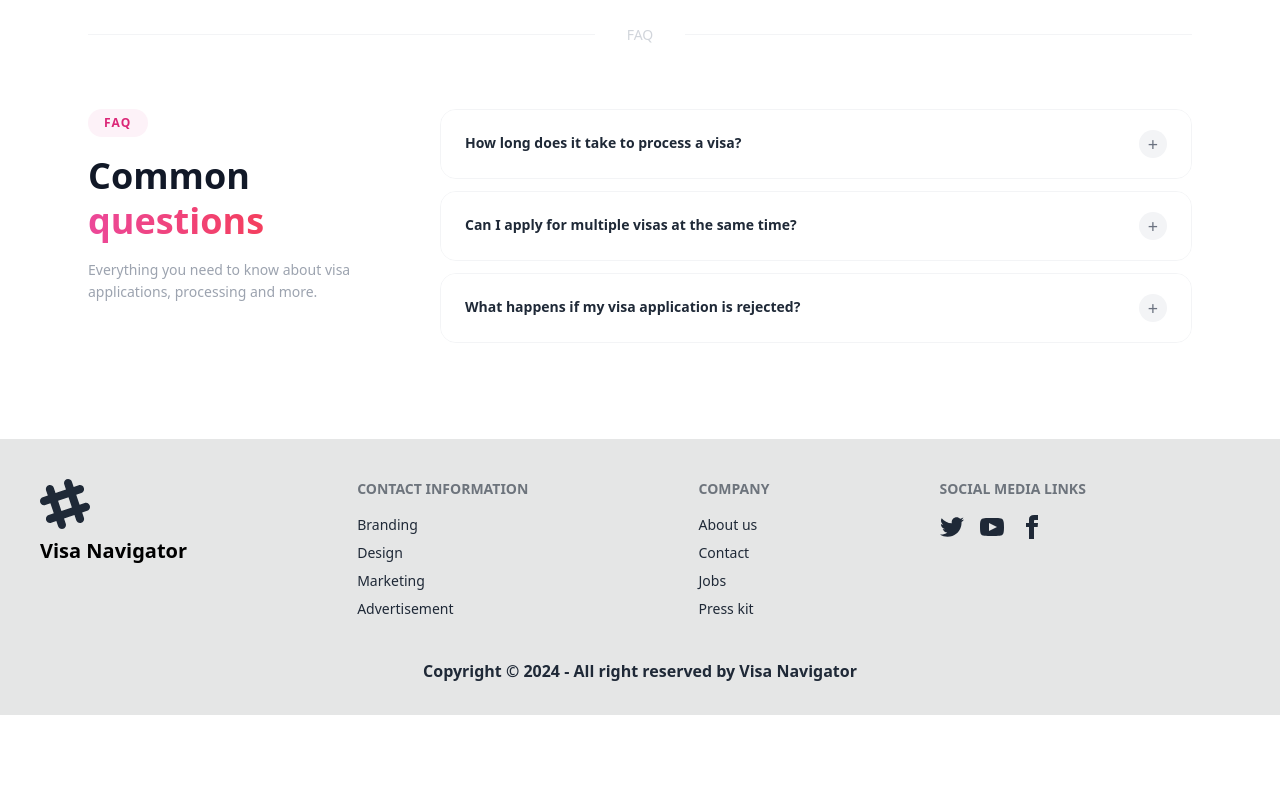
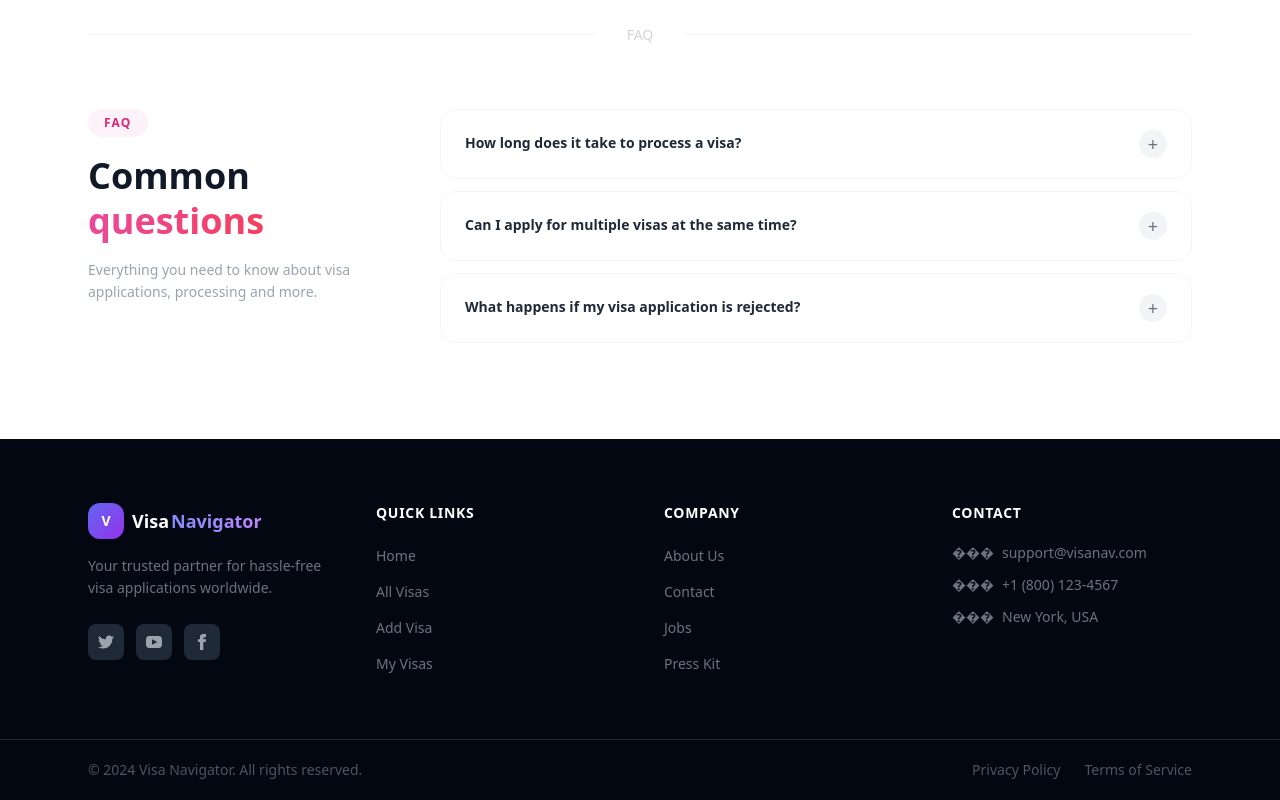
Before and after one commit to rasel3980/visa-navigator, a React (Vite) app: page / in a window 1280 px wide. Shown: the part 2267-3067 px from the top of the page. Before the commit the page ends 2982 px from the top, so only its background shows below. Built offline with nearby package versions, Linux system fonts and the light colour scheme; no server answers.

Commit message:
Update Footer design

```diff
--- a/src/Components/Footer.tsx
+++ b/src/Components/Footer.tsx
@@ -1,80 +1,109 @@
 
+import { NavLink } from 'react-router-dom';
+
+interface SocialLink {
+  label: string;
+  icon: string;
+}
+
+const socials: SocialLink[] = [
+  {
+    label: "Twitter",
+    icon: "M24 4.557c-.883.392-1.832.656-2.828.775 1.017-.609 1.798-1.574 2.165-2.724-.951.564-2.005.974-3.127 1.195-.897-.957-2.178-1.555-3.594-1.555-3.179 0-5.515 2.966-4.797 6.045-4.091-.205-7.719-2.165-10.148-5.144-1.29 2.213-.669 5.108 1.523 6.574-.806-.026-1.566-.247-2.229-.616-.054 2.281 1.581 4.415 3.949 4.89-.693.188-1.452.232-2.224.084.626 1.956 2.444 3.379 4.6 3.419-2.07 1.623-4.678 2.348-7.29 2.04 2.179 1.397 4.768 2.212 7.548 2.212 9.142 0 14.307-7.721 13.995-14.646.962-.695 1.797-1.562 2.457-2.549z",
+  },
+  {
+    label: "YouTube",
+    icon: "M19.615 3.184c-3.604-.246-11.631-.245-15.23 0-3.897.266-4.356 2.62-4.385 8.816.029 6.185.484 8.549 4.385 8.816 3.6.245 11.626.246 15.23 0 3.897-.266 4.356-2.62 4.385-8.816-.029-6.185-.484-8.549-4.385-8.816zm-10.615 12.816v-8l8 3.993-8 4.007z",
+  },
+  {
+    label: "Facebook",
+    icon: "M9 8h-3v4h3v12h5v-12h3.642l.358-4h-4v-1.667c0-.955.192-1.333 1.115-1.333h2.885v-5h-3.808c-3.596 0-5.192 1.583-5.192 4.615v3.385z",
+  },
+];
 
 const Footer = () => {
-    return (
-        < div className='bg-base-300 text-base-content'>
-        <footer className="footer p-10">
-  <nav>
-  <svg
-      width="50"
-      height="50"
-      viewBox="0 0 24 24"
-      xmlns="http://www.w3.org/2000/svg"
-      fillRule="evenodd"
-      clipRule="evenodd"
-      className="fill-current">
-      <path
-        d="M22.672 15.226l-2.432.811.841 2.515c.33 1.019-.209 2.127-1.23 2.456-1.15.325-2.148-.321-2.463-1.226l-.84-2.518-5.013 1.677.84 2.517c.391 1.203-.434 2.542-1.831 2.542-.88 0-1.601-.564-1.86-1.314l-.842-2.516-2.431.809c-1.135.328-2.145-.317-2.463-1.229-.329-1.018.211-2.127 1.231-2.456l2.432-.809-1.621-4.823-2.432.808c-1.355.384-2.558-.59-2.558-1.839 0-.817.509-1.582 1.327-1.846l2.433-.809-.842-2.515c-.33-1.02.211-2.129 1.232-2.458 1.02-.329 2.13.209 2.461 1.229l.842 2.515 5.011-1.677-.839-2.517c-.403-1.238.484-2.553 1.843-2.553.819 0 1.585.509 1.85 1.326l.841 2.517 2.431-.81c1.02-.33 2.131.211 2.461 1.229.332 1.018-.21 2.126-1.23 2.456l-2.433.809 1.622 4.823 2.433-.809c1.242-.401 2.557.484 2.557 1.838 0 .819-.51 1.583-1.328 1.847m-8.992-6.428l-5.01 1.675 1.619 4.828 5.011-1.674-1.62-4.829z"></path>
-    </svg>
-    <h6 className="font-bold text-black text-xl ">Visa Navigator</h6>
-  </nav>
-  <nav>
-    <h6 className="footer-title">Contact information</h6>
-    <a className="link link-hover">Branding</a>
-    <a className="link link-hover">Design</a>
-    <a className="link link-hover">Marketing</a>
-    <a className="link link-hover">Advertisement</a>
-  </nav>
-  <nav>
-    <h6 className="footer-title">Company</h6>
-    <a className="link link-hover">About us</a>
-    <a className="link link-hover">Contact</a>
-    <a className="link link-hover">Jobs</a>
-    <a className="link link-hover">Press kit</a>
-  </nav>
-  <nav>
-    <h6 className="footer-title">social media links</h6>
-    <div className="grid grid-flow-col gap-4">
-      <a>
-        <svg
-          xmlns="http://www.w3.org/2000/svg"
-          width="24"
-          height="24"
-          viewBox="0 0 24 24"
-          className="fill-current">
-          <path
-            d="M24 4.557c-.883.392-1.832.656-2.828.775 1.017-.609 1.798-1.574 2.165-2.724-.951.564-2.005.974-3.127 1.195-.897-.957-2.178-1.555-3.594-1.555-3.179 0-5.515 2.966-4.797 6.045-4.091-.205-7.719-2.165-10.148-5.144-1.29 2.213-.669 5.108 1.523 6.574-.806-.026-1.566-.247-2.229-.616-.054 2.281 1.581 4.415 3.949 4.89-.693.188-1.452.232-2.224.084.626 1.956 2.444 3.379 4.6 3.419-2.07 1.623-4.678 2.348-7.29 2.04 2.179 1.397 4.768 2.212 7.548 2.212 9.142 0 14.307-7.721 13.995-14.646.962-.695 1.797-1.562 2.457-2.549z"></path>
-        </svg>
-      </a>
-      <a>
-        <svg
-          xmlns="http://www.w3.org/2000/svg"
-          width="24"
-          height="24"
-          viewBox="0 0 24 24"
-          className="fill-current">
-          <path
-            d="M19.615 3.184c-3.604-.246-11.631-.245-15.23 0-3.897.266-4.356 2.62-4.385 8.816.029 6.185.484 8.549 4.385 8.816 3.6.245 11.626.246 15.23 0 3.897-.266 4.356-2.62 4.385-8.816-.029-6.185-.484-8.549-4.385-8.816zm-10.615 12.816v-8l8 3.993-8 4.007z"></path>
-        </svg>
-      </a>
-      <a>
-        <svg
-          xmlns="http://www.w3.org/2000/svg"
-          width="24"
-          height="24"
-          viewBox="0 0 24 24"
-          className="fill-current">
-          <path
-            d="M9 8h-3v4h3v12h5v-12h3.642l.358-4h-4v-1.667c0-.955.192-1.333 1.115-1.333h2.885v-5h-3.808c-3.596 0-5.192 1.583-5.192 4.615v3.385z"></path>
-        </svg>
-      </a>
-    </div>
-  </nav>
-</footer>
-<p className='flex justify-center pb-8 font-bold'>Copyright © {new Date().getFullYear()} - All right reserved by Visa Navigator</p>
+  return (
+    <footer className="bg-gray-950 text-gray-400">
+      <div className="max-w-6xl mx-auto px-6 py-16">
+        <div className="grid grid-cols-1 md:grid-cols-4 gap-12">
+          <div className="md:col-span-1">
+            <div className="flex items-center gap-2 mb-4">
+              <div className="w-9 h-9 rounded-xl bg-gradient-to-br from-indigo-500 to-purple-600 flex items-center justify-center">
+                <span className="text-white font-bold text-sm">V</span>
+              </div>
+              <div>
+                <span className="text-white font-bold text-lg">Visa</span>
+                <span className="bg-gradient-to-r from-indigo-400 to-purple-400 bg-clip-text text-transparent font-bold text-lg ml-0.5">Navigator</span>
+              </div>
+            </div>
+            <p className="text-gray-500 text-sm leading-relaxed mb-6">
+              Your trusted partner for hassle-free visa applications worldwide.
+            </p>
+            <div className="flex gap-3">
+              {socials.map((social) => (
+                <a key={social.label} href="#" aria-label={social.label}
+                  className="w-9 h-9 bg-gray-800 hover:bg-indigo-600 rounded-lg flex items-center justify-center transition-all duration-300 hover:-translate-y-0.5 group">
+                  <svg xmlns="http://www.w3.org/2000/svg" width="16" height="16" viewBox="0 0 24 24"
+                    className="fill-gray-400 group-hover:fill-white transition-colors">
+                    <path d={social.icon} />
+                  </svg>
+                </a>
+              ))}
+            </div>
+          </div>
 
-</div>
-    );
+          <div>
+            <h6 className="text-white font-semibold text-sm mb-5 tracking-wider uppercase">Quick Links</h6>
+            <ul className="space-y-3">
+              {[{ to: '/', label: 'Home' }, { to: '/all visas', label: 'All Visas' }, { to: '/add visa', label: 'Add Visa' }, { to: '/my add visas', label: 'My Visas' }].map((link) => (
+                <li key={link.to}>
+                  <NavLink to={link.to} className="text-gray-500 hover:text-indigo-400 text-sm transition-colors duration-200 inline-block">
+                    {link.label}
+                  </NavLink>
+                </li>
+              ))}
+            </ul>
+          </div>
+
+          <div>
+            <h6 className="text-white font-semibold text-sm mb-5 tracking-wider uppercase">Company</h6>
+            <ul className="space-y-3">
+              {['About Us', 'Contact', 'Jobs', 'Press Kit'].map((item) => (
+                <li key={item}>
+                  <a href="#" className="text-gray-500 hover:text-indigo-400 text-sm transition-colors duration-200 inline-block">{item}</a>
+                </li>
+              ))}
+            </ul>
+          </div>
+
+          <div>
+            <h6 className="text-white font-semibold text-sm mb-5 tracking-wider uppercase">Contact</h6>
+            <ul className="space-y-3">
+              {[{ icon: "���", text: "support@visanav.com" }, { icon: "���", text: "+1 (800) 123-4567" }, { icon: "���", text: "New York, USA" }].map((item) => (
+                <li key={item.text} className="flex items-center gap-2 text-sm text-gray-500">
+                  <span>{item.icon}</span>
+                  <span>{item.text}</span>
+                </li>
+              ))}
+            </ul>
+          </div>
+        </div>
+      </div>
+
+      <div className="border-t border-gray-800">
+        <div className="max-w-6xl mx-auto px-6 py-5 flex flex-col sm:flex-row items-center justify-between gap-3">
+          <p className="text-gray-600 text-sm">
+            {`© ${new Date().getFullYear()} Visa Navigator. All rights reserved.`}
+          </p>
+          <div className="flex gap-6">
+            {['Privacy Policy', 'Terms of Service'].map((item) => (
+              <a key={item} href="#" className="text-gray-600 hover:text-indigo-400 text-sm transition-colors">{item}</a>
+            ))}
+          </div>
+        </div>
+      </div>
+    </footer>
+  );
 };
 
 export default Footer;
```
